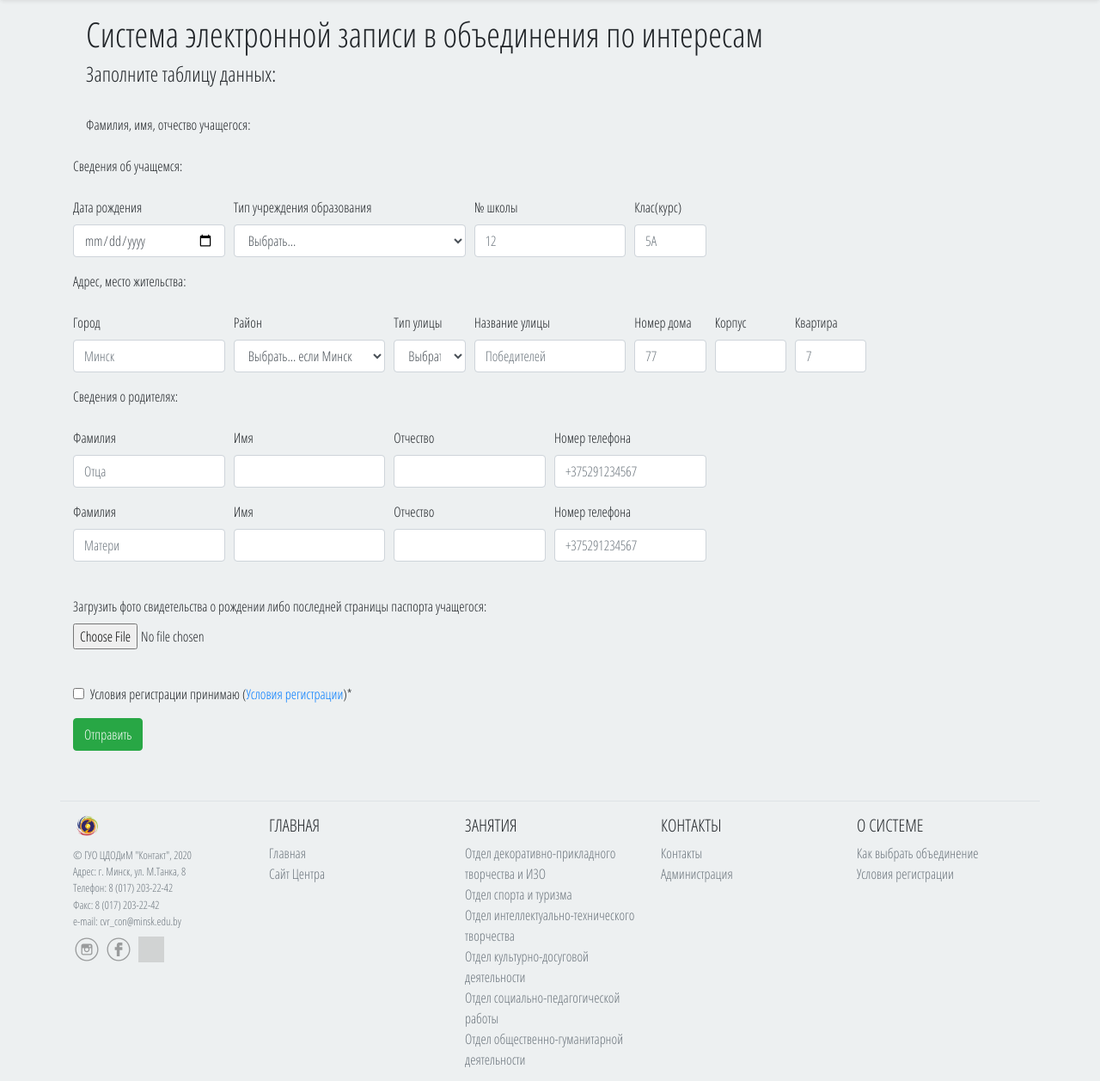
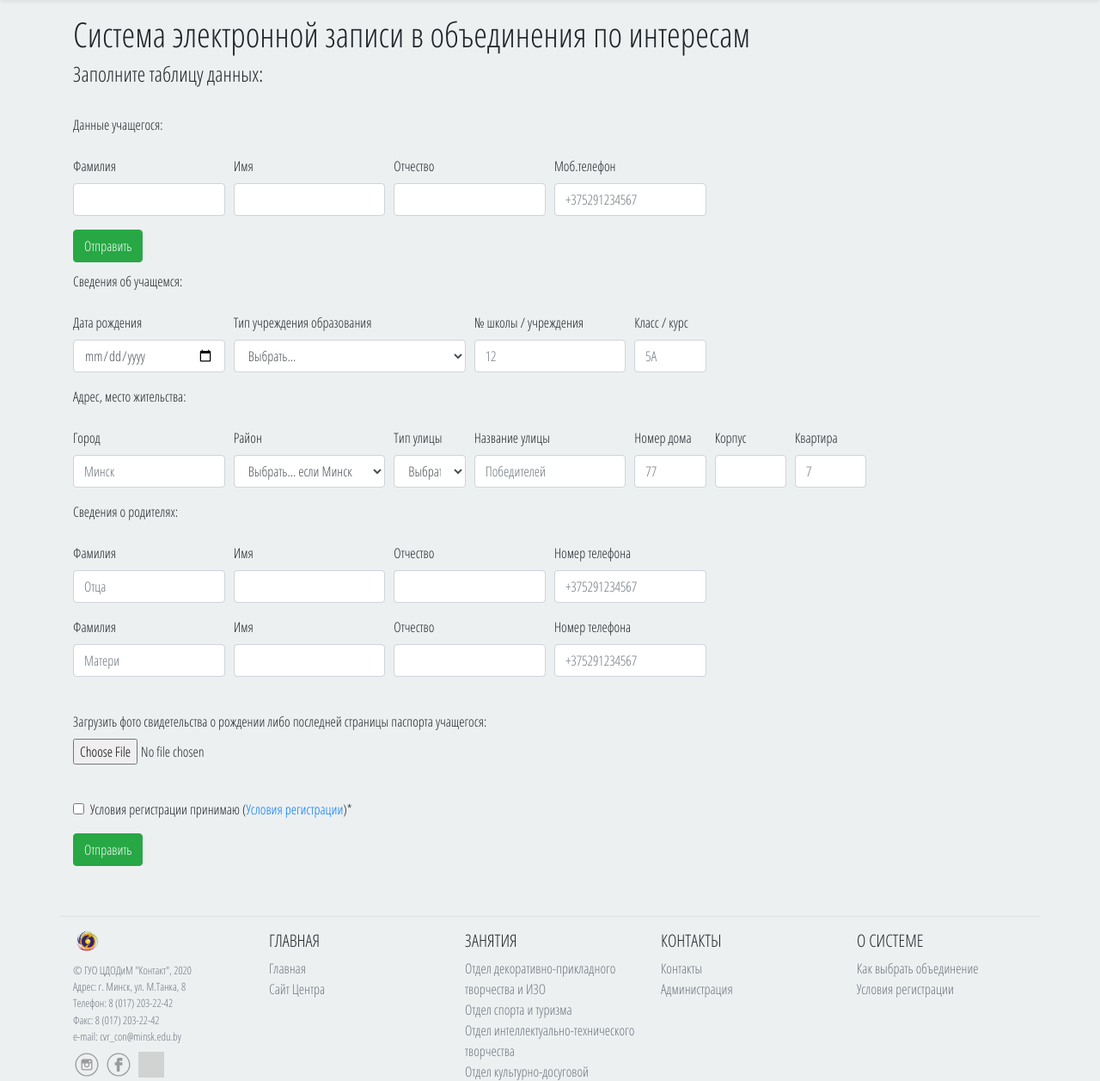
Before and after one commit to evgene30/python-flask-register, a Flask app: page / in a window 1280 px wide. Shown: the part 48-1305 px from the top of the page at 86% size. Run offline with Flask 2, Linux system fonts and the light colour scheme; some libraries are stand-ins or nearby versions; grey boxes are pictures that could not be loaded.

Commit message:
v.10.10.10

```diff
--- a/app.py
+++ b/app.py
@@ -1,12 +1,58 @@
 from flask import Flask, render_template, request
+import pymysql.cursors
 
-
+# Создаем экземпляр Flask App
 app = Flask(__name__)
 
 
-@app.route('/', methods=['POST', 'GET'])
-@app.route('/home', methods=['POST', 'GET'])
+# Соединяемся с базой данных
+con = pymysql.connect(host='127.0.0.1',
+                      user='root',
+                      password='12345678',
+                      db='expenses',
+                      charset='utf8mb4',
+                      cursorclass=pymysql.cursors.DictCursor)
+
+
+@app.route('/', methods=["POST", "GET"])
+@app.route('/home', methods=["POST", "GET"])
 def index():
+    # Проверяем использование метода отправки данных
+    if request.method == "POST":
+        cur = con.cursor()
+        print(request.form)
+        b = request.form['inputFamily'].strip()
+        a = request.form['inputName'].strip()
+        c = request.form['inputLastName'].strip()
+        d = request.form['inputPhone'].strip()
+
+        # Ввод значений полей в базу данных
+        cur.execute(
+            """INSERT INTO staff (Name, Family, FatherFamily, sum)
+            VALUES ('%(Name)s', '%(Family)s', '%(FatherFamily)s','%(sum)s')
+            """ % {"Name": a, "Family": b, "FatherFamily": c, "sum": d}
+        )
+        # Сохранение внесенных изменений
+        con.commit()
+
+        # Просмотр измененных данных
+        cur.execute("SELECT * FROM staff")
+        rows = cur.fetchall()
+        for row in rows:
+            print(row)
+
+        # Вывод информации о изменениях
+        base = "'expenses'".upper()
+        print('\n''Изменения в базу ' + base + ' внесены!' + '\n')
+        # Закрыть соединение
+        #con.close()
+        # Выести страницу успешного запроса
+        return render_template('Success!.html')
+
+
+
+
+
     q = request.args.get('q')
     if q:
         return render_template('search.html')
@@ -14,7 +60,7 @@ def index():
         return render_template('index.html')
 
 
-@app.route('/about', methods=['POST', 'GET'])
+@app.route('/about', methods=["POST", "GET"])
 def about():
     q = request.args.get('q')
     if q:
@@ -24,10 +70,11 @@ def about():
         return render_template('about.html')
 
 
-@app.route('/search', methods=['POST', 'GET'])
+@app.route('/search', methods=["POST", "GET"])
 def search():
     return render_template('search.html')
 
 
+
 if __name__ == "__main__":
     app.run(debug=True)
--- a/static/css/style.css
+++ b/static/css/style.css
@@ -74,6 +74,13 @@ html {
   opacity: 100;
 }
 
+.succes {
+  display: flex;
+  align-items: center;
+  align-self: center;
+}
+
+
 /*top Button*/
 #topButtom {
   display: none;
--- a/templates/base.html
+++ b/templates/base.html
@@ -9,6 +9,7 @@
           integrity="sha384-9aIt2nRpC12Uk9gS9baDl411NQApFmC26EwAOH8WgZl5MYYxFfc+NcPb1dKGj7Sk" crossorigin="anonymous">
     <!-- Подключение внутреннего CSS -->
     <link rel="stylesheet" href="{{url_for('static', filename = 'css/style.css')}}">
+    <link rel="shortcut icon" href="static/image/svg/elem.svg" type="image/png">
     <!-- Название титульника -->
     <title>{% block title %} {% endblock %}</title>
 </head>
--- a/templates/index.html
+++ b/templates/index.html
@@ -6,16 +6,36 @@
 
 
 {% block body %}
-<form class="container">
 <h1>Система электронной записи в объединения по интересам</h1>
 <h4>Заполните таблицу данных:</h4>
 <br>
-    Фамилия, имя, отчество учащегося:
+Данные учащегося:
 <br>
 <br>
+<form method="post" action="/" name="form_register">
+    <div class="form-row">
+        <div class="form-group col-md-2">
+            <label>Фамилия</label>
+            <input type="text" class="form-control" name="inputFamily" value="" required>
+            </div>
+        <div class="form-group col-md-2">
+            <label>Имя</label>
+            <input type="text" class="form-control" name="inputName" value="" required>
+        </div>
+        <div class="form-group col-md-2">
+            <label>Отчество</label>
+            <input type="text" class="form-control" name="inputLastName" value="" required>
+        </div>
+        <div class="form-group col-md-2">
+            <label>Моб.телефон</label>
+            <input type="tel" class="form-control" name="inputPhone" placeholder="+375291234567" value="" required>
+        </div>
+    </div>
+    <button type="submit" class="btn btn-success" style="margin-bottom: 10px;">Отправить</button>
+</form>
 
 
-    </form>
+
 Сведения об учащемся:
 <br>
 <br>
@@ -37,11 +57,11 @@
             </select>
         </div>
         <div class="form-group col-md-2">
-            <label for="text">№ школы</label>
+            <label for="text">№ школы / учреждения</label>
             <input type="text" class="form-control" id="inputNumberShool" placeholder="12">
         </div>
         <div class="form-group col-md-1">
-            <label for="inputClass">Клас(курс)</label>
+            <label for="inputClass">Класс / курс</label>
             <input type="text" class="form-control" id="inputClass" placeholder="5А">
         </div>
     </div>
--- a/templates/search.html
+++ b/templates/search.html
@@ -1,4 +1,3 @@
-
 {% extends 'base.html' %}
 
 {% block title %}
```
Also changed, not shown: templates/Success!.html (added, +29 -0 lines). Lines whose indentation alone changed are shown as unchanged.
